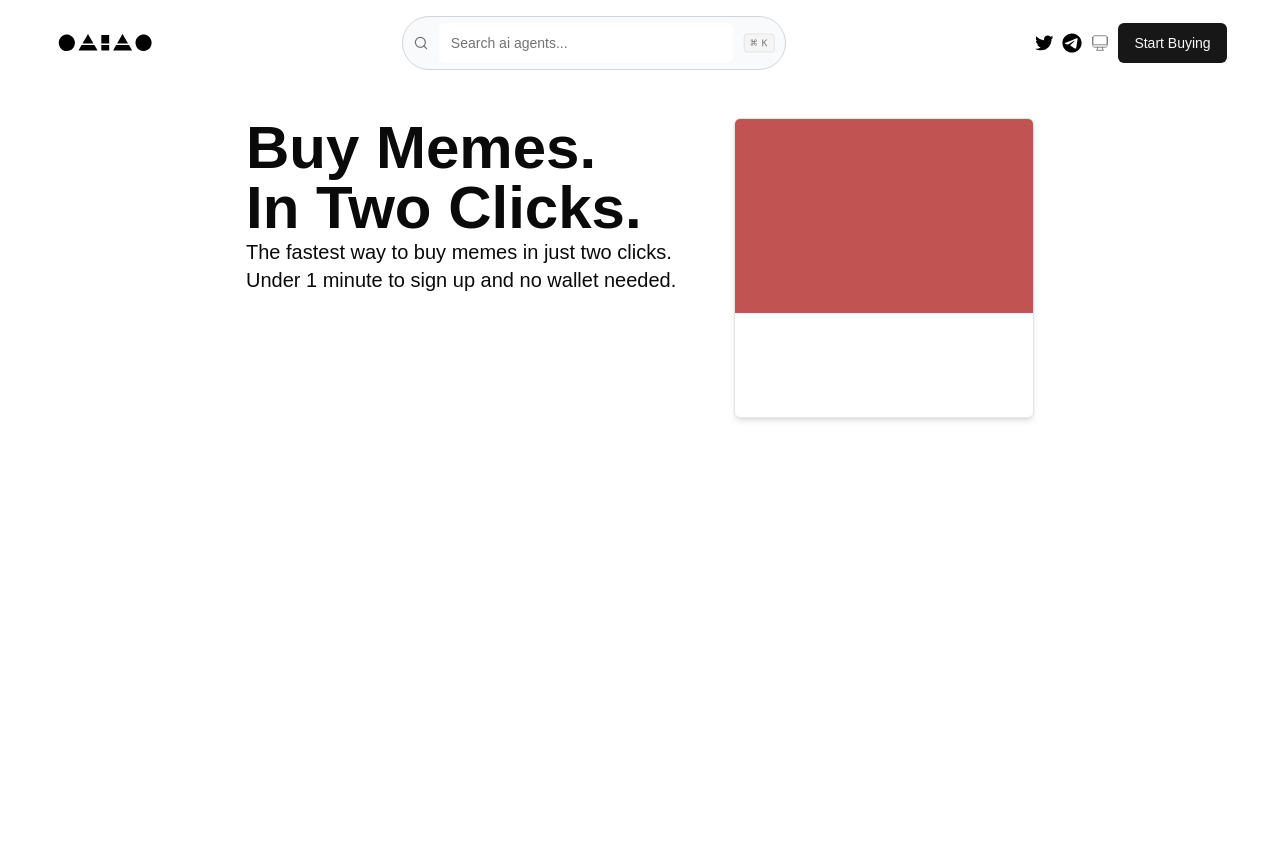
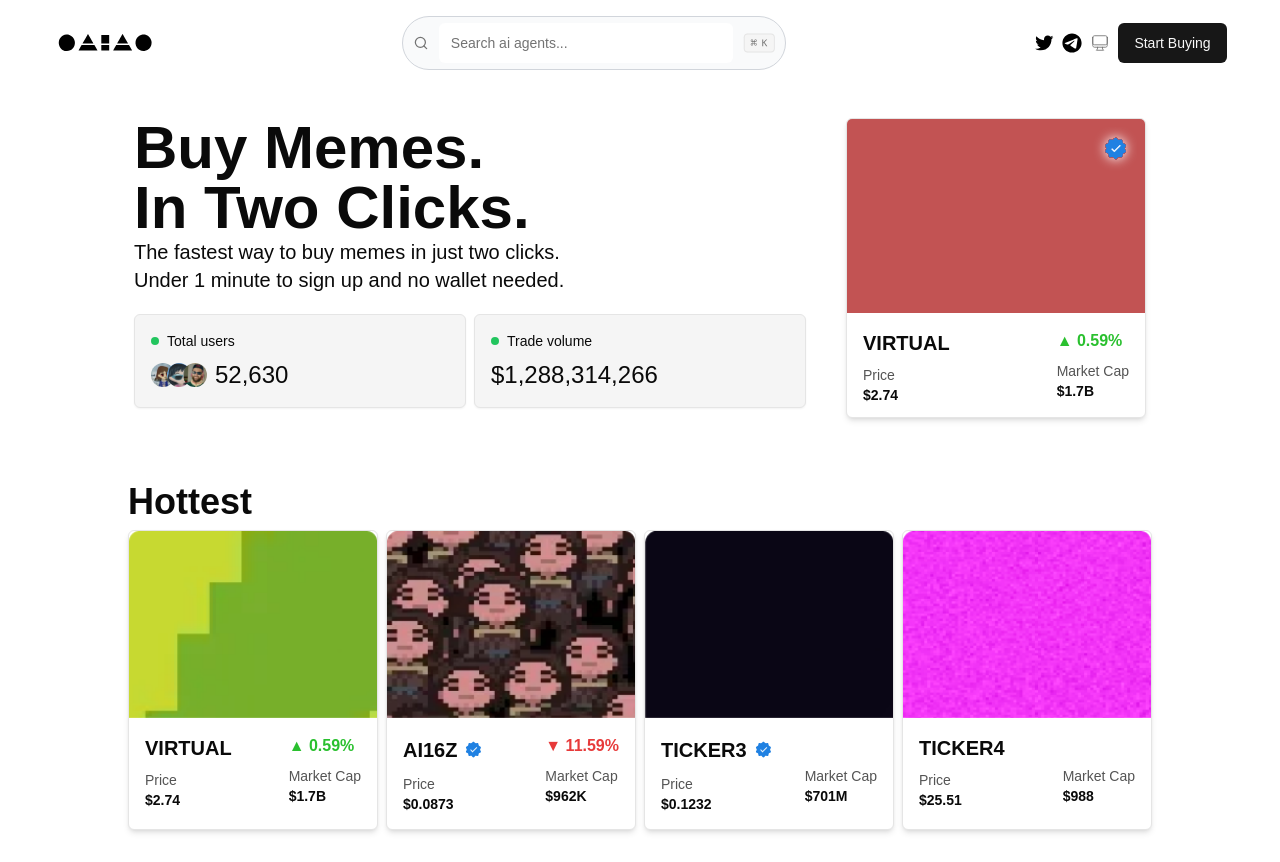
Before and after one commit to joserot/landing-page, a Next.js app: page / in a window 1280 px wide. Before the commit the page ends 800 px from the top, so only its background shows below. Built offline with nearby package versions, Linux system fonts and the light colour scheme.

Commit message:
hottest section

```diff
--- a/package.json
+++ b/package.json
@@ -9,6 +9,7 @@
     "lint": "next lint"
   },
   "dependencies": {
+    "@radix-ui/react-avatar": "^1.1.2",
     "@radix-ui/react-dialog": "^1.1.5",
     "@radix-ui/react-slot": "^1.1.1",
     "class-variance-authority": "^0.7.1",
--- a/src/app/page.tsx
+++ b/src/app/page.tsx
@@ -1,5 +1,6 @@
 import { Header } from "@/components/header";
 import { Hero } from "@/components/hero";
+import { HottestSection } from "@/components/hottest-section";
 
 export default function Home() {
   return (
@@ -7,6 +8,7 @@ export default function Home() {
       <Header />
       <main>
         <Hero />
+        <HottestSection />
       </main>
     </>
   );
--- a/src/components/header.tsx
+++ b/src/components/header.tsx
@@ -6,7 +6,7 @@ import { Navbar } from "./navbar";
 export function Header() {
   return (
     <header className="w-11/12 flex justify-center items-center py-4 mx-auto">
-      <div className="flex justify-between items-center w-full">
+      <div className="flex justify-between items-center w-full max-w-7xl">
         <Image src="/logo.svg" alt="Logo" width={100} height={100} />
         <Searcher />
         <Navbar />
--- a/src/components/hero-card.tsx
+++ b/src/components/hero-card.tsx
@@ -4,14 +4,38 @@ import Image from "next/image";
 
 export function HeroCard() {
   return (
-    <Card className="w-[300px] h-[300px] rounded-md shadow-md overflow-hidden">
+    <Card className="w-full max-w-[300px] h-[300px] rounded-md shadow-md overflow-hidden relative">
       <Image
         src="/image-1.png"
         alt="Card hero image"
-        width={800}
+        width={400}
         height={400}
       />
-      <CardContent></CardContent>
+      <Image
+        src="/verified.svg"
+        alt="Verified icon"
+        width={42}
+        height={42}
+        className="w-11 h-11 absolute right-2 top-2"
+      />
+      <CardContent className="flex justify-between items-start p-4">
+        <div className="flex flex-col gap-2">
+          <span className="font-semibold text-xl">VIRTUAL</span>
+          <div className="flex flex-col">
+            <span className="text-[#545454] text-sm">Price</span>
+            <span className="text-sm font-semibold">$2.74</span>
+          </div>
+        </div>
+        <div className="flex flex-col gap-2">
+          <span className="text-[#2AC02F] font-semibold text-base">
+            ▲ 0.59%
+          </span>
+          <div className="flex flex-col">
+            <span className="text-[#545454] text-sm">Market Cap</span>
+            <span className="text-sm font-semibold">$1.7B</span>
+          </div>
+        </div>
+      </CardContent>
     </Card>
   );
 }
--- /dev/null
+++ b/src/components/hero-statistics.tsx
@@ -0,0 +1,47 @@
+import { Card } from "./ui/card";
+import { Avatar, AvatarFallback, AvatarImage } from "@/components/ui/avatar";
+
+const users = [
+  { fallback: "CN", image: "/person-1.svg" },
+  { fallback: "CN", image: "/person-2.svg" },
+  { fallback: "CN", image: "/person-3.svg" },
+];
+
+export function HeroStatistics() {
+  return (
+    <article className="flex items-center gap-2">
+      <Card className="bg-[#F5F5F5] p-4 rounded-md flex flex-col gap-2 w-1/2">
+        <span className="text-sm flex items-center gap-2">
+          <span className="block w-2 h-2 rounded-full bg-[#22C55E] text-sm"></span>
+          Total users
+        </span>
+        <div className="flex items-center gap-2">
+          <div className="flex items-center">
+            {users.map((user, index) => (
+              <Avatar
+                className={`w-6 h-6 ${index !== 0 ? "-ml-2" : ""}`}
+                key={index}
+              >
+                <AvatarImage
+                  className="w-6 h-6 object-cover"
+                  src={user.image}
+                />
+                <AvatarFallback>{user.fallback}</AvatarFallback>
+              </Avatar>
+            ))}
+          </div>
+          <span className="text-2xl">52,630</span>
+        </div>
+      </Card>
+      <Card className="bg-[#F5F5F5] p-4 rounded-md flex flex-col gap-2 w-1/2">
+        <span className="text-sm flex items-center gap-2">
+          <span className="block w-2 h-2 rounded-full bg-[#22C55E] text-sm"></span>
+          Trade volume
+        </span>
+        <div className="flex items-center gap-2">
+          <span className="text-2xl">$1,288,314,266</span>
+        </div>
+      </Card>
+    </article>
+  );
+}
--- /dev/null
+++ b/src/components/hero-titles.tsx
@@ -0,0 +1,13 @@
+export function HeroTitles() {
+  return (
+    <div>
+      <h1 className="text-6xl font-bold text-balance">
+        Buy Memes. In Two Clicks.
+      </h1>
+      <p className="text-xl">
+        The fastest way to buy memes in just two clicks.
+      </p>
+      <p className="text-xl">Under 1 minute to sign up and no wallet needed.</p>
+    </div>
+  );
+}
--- a/src/components/hero.tsx
+++ b/src/components/hero.tsx
@@ -1,18 +1,13 @@
 import { HeroCard } from "./hero-card";
+import { HeroStatistics } from "./hero-statistics";
+import { HeroTitles } from "./hero-titles";
 
 export function Hero() {
   return (
-    <section className="mx-auto w-full max-w-4xl flex justify-center gap-10 items-start py-8">
-      <div className="w-1/2 max-w-2xl">
-        <h1 className="text-6xl font-bold text-balance">
-          Buy Memes. In Two Clicks.
-        </h1>
-        <p className="text-xl">
-          The fastest way to buy memes in just two clicks.
-        </p>
-        <p className="text-xl">
-          Under 1 minute to sign up and no wallet needed.
-        </p>
+    <section className="mx-auto w-full max-w-5xl flex justify-center gap-10 items-start py-8">
+      <div className="max-w-2xl flex flex-col gap-5">
+        <HeroTitles />
+        <HeroStatistics />
       </div>
       <div>
         <HeroCard />
--- /dev/null
+++ b/src/components/hottest-section.tsx
@@ -0,0 +1,64 @@
+import { MemeCard } from "./meme-card";
+
+const memes = [
+  {
+    name: "VIRTUAL",
+    image: "/image-2.png",
+    percentage: "▲ 0.59%",
+    isPositive: true,
+    isVerified: false,
+    price: "$2.74",
+    marketCap: "$1.7B",
+  },
+  {
+    name: "AI16Z",
+    image: "/image-3.png",
+    percentage: "▼ 11.59%",
+    isPositive: false,
+    isVerified: true,
+    price: "$0.0873",
+    marketCap: "$962K",
+  },
+  {
+    name: "TICKER3",
+    image: "/image-4.png",
+    percentage: null,
+    isPositive: false,
+    isVerified: true,
+    price: "$0.1232",
+    marketCap: "$701M",
+  },
+  {
+    name: "TICKER4",
+    image: "/image-5.png",
+    percentage: null,
+    isPositive: false,
+    isVerified: false,
+    price: "$25.51",
+    marketCap: "$988",
+  },
+];
+
+export function HottestSection() {
+  return (
+    <section className="mx-auto w-full max-w-5xl py-8">
+      <h2 className="text-4xl font-bold mb-2">Hottest</h2>
+      <div className="flex items-center gap-2">
+        {memes.map((meme) => {
+          return (
+            <MemeCard
+              key={meme.name}
+              name={meme.name}
+              image={meme.image}
+              isPositive={meme.isPositive}
+              isVerified={meme.isVerified}
+              marketCap={meme.marketCap}
+              price={meme.price}
+              percentage={meme.percentage}
+            />
+          );
+        })}
+      </div>
+    </section>
+  );
+}
--- /dev/null
+++ b/src/components/meme-card.tsx
@@ -0,0 +1,62 @@
+import { Card, CardContent } from "./ui/card";
+
+import Image from "next/image";
+
+interface Props {
+  name: string;
+  image: string;
+  percentage: string | null;
+  isPositive: boolean;
+  isVerified: boolean;
+  price: string;
+  marketCap: string;
+}
+
+export function MemeCard({
+  name,
+  image,
+  percentage,
+  isPositive,
+  isVerified,
+  price,
+  marketCap,
+}: Props) {
+  return (
+    <Card className="w-full max-w-[300px] h-[300px] rounded-md shadow-md overflow-hidden">
+      <Image src={image} alt="Card hero image" width={400} height={400} />
+      <CardContent className="flex justify-between items-start p-4">
+        <div className="flex flex-col gap-2">
+          <span className="font-semibold text-xl flex gap items-center">
+            {name}
+            {isVerified && (
+              <Image
+                src="/verified.svg"
+                alt="Verified icon"
+                width={20}
+                height={20}
+                className="w-8 h-8"
+              />
+            )}
+          </span>
+          <div className="flex flex-col">
+            <span className="text-[#545454] text-sm">Price</span>
+            <span className="text-sm font-semibold">{price}</span>
+          </div>
+        </div>
+        <div className="flex flex-col gap-2">
+          <span
+            className={` ${
+              isPositive ? "text-[#2AC02F]" : "text-[#E73A3A]"
+            }  font-semibold text-base`}
+          >
+            {percentage ? percentage : <span className="text-white">--</span>}
+          </span>
+          <div className="flex flex-col">
+            <span className="text-[#545454] text-sm">Market Cap</span>
+            <span className="text-sm font-semibold">{marketCap}</span>
+          </div>
+        </div>
+      </CardContent>
+    </Card>
+  );
+}
--- /dev/null
+++ b/src/components/ui/avatar.tsx
@@ -0,0 +1,50 @@
+"use client"
+
+import * as React from "react"
+import * as AvatarPrimitive from "@radix-ui/react-avatar"
+
+import { cn } from "@/lib/utils"
+
+const Avatar = React.forwardRef<
+  React.ElementRef<typeof AvatarPrimitive.Root>,
+  React.ComponentPropsWithoutRef<typeof AvatarPrimitive.Root>
+>(({ className, ...props }, ref) => (
+  <AvatarPrimitive.Root
+    ref={ref}
+    className={cn(
+      "relative flex h-10 w-10 shrink-0 overflow-hidden rounded-full",
+      className
+    )}
+    {...props}
+  />
+))
+Avatar.displayName = AvatarPrimitive.Root.displayName
+
+const AvatarImage = React.forwardRef<
+  React.ElementRef<typeof AvatarPrimitive.Image>,
+  React.ComponentPropsWithoutRef<typeof AvatarPrimitive.Image>
+>(({ className, ...props }, ref) => (
+  <AvatarPrimitive.Image
+    ref={ref}
+    className={cn("aspect-square h-full w-full", className)}
+    {...props}
+  />
+))
+AvatarImage.displayName = AvatarPrimitive.Image.displayName
+
+const AvatarFallback = React.forwardRef<
+  React.ElementRef<typeof AvatarPrimitive.Fallback>,
+  React.ComponentPropsWithoutRef<typeof AvatarPrimitive.Fallback>
+>(({ className, ...props }, ref) => (
+  <AvatarPrimitive.Fallback
+    ref={ref}
+    className={cn(
+      "flex h-full w-full items-center justify-center rounded-full bg-muted",
+      className
+    )}
+    {...props}
+  />
+))
+AvatarFallback.displayName = AvatarPrimitive.Fallback.displayName
+
+export { Avatar, AvatarImage, AvatarFallback }
```
Also changed, not shown: 1 other file (tests, documents, lock files or other folders).
